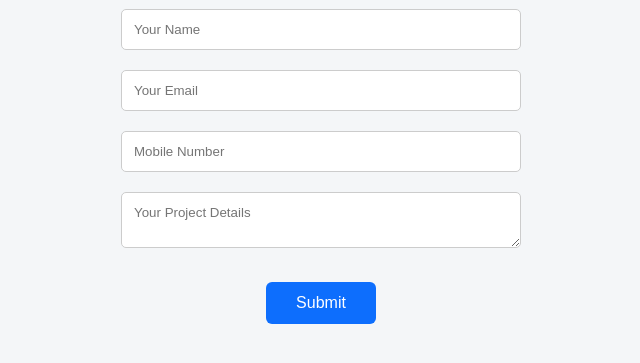
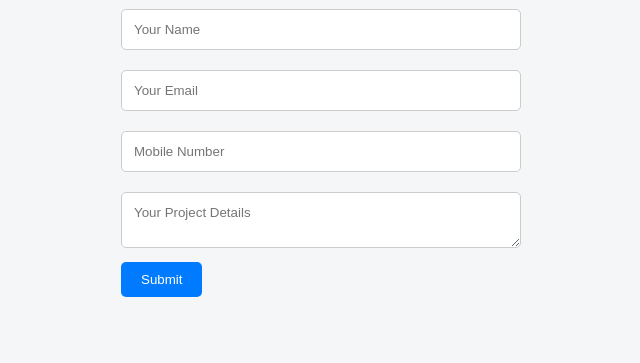
Before and after one commit to rohithsai22/bhavya-tech, a Flask app: page /request in a window 1280 px wide. Shown: the part 263-626 px from the top of the page, without its empty margins (319-959 px from the left). Run offline with Flask 3, Linux system fonts and the light colour scheme.

Commit message:
Add files via upload

```diff
--- a/static/style.css
+++ b/static/style.css
@@ -92,14 +92,15 @@ input, textarea {
 
 /* Buttons */
 button {
-    margin-top: 20px;
-    padding: 12px 30px;
-    font-size: 16px;
-    border: none;
-    border-radius: 6px;
-    background: #0d6efd;
-    color: white;
-    cursor: pointer;
+  display: block;
+  visibility: visible;
+  z-index: 10;
+  background-color: #007bff;
+  color: white;
+  padding: 10px 20px;
+  border: none;
+  border-radius: 5px;
+  cursor: pointer;
 }
 
 button:hover {
--- a/templates/request.html
+++ b/templates/request.html
@@ -27,6 +27,7 @@
     <input type="text" name="mobile" placeholder="Mobile Number" required>
 
     <textarea name="message" placeholder="Your Project Details" required></textarea>
+    <!-- submit button -->
 
     <button type="submit">Submit</button>
 </form>
```
